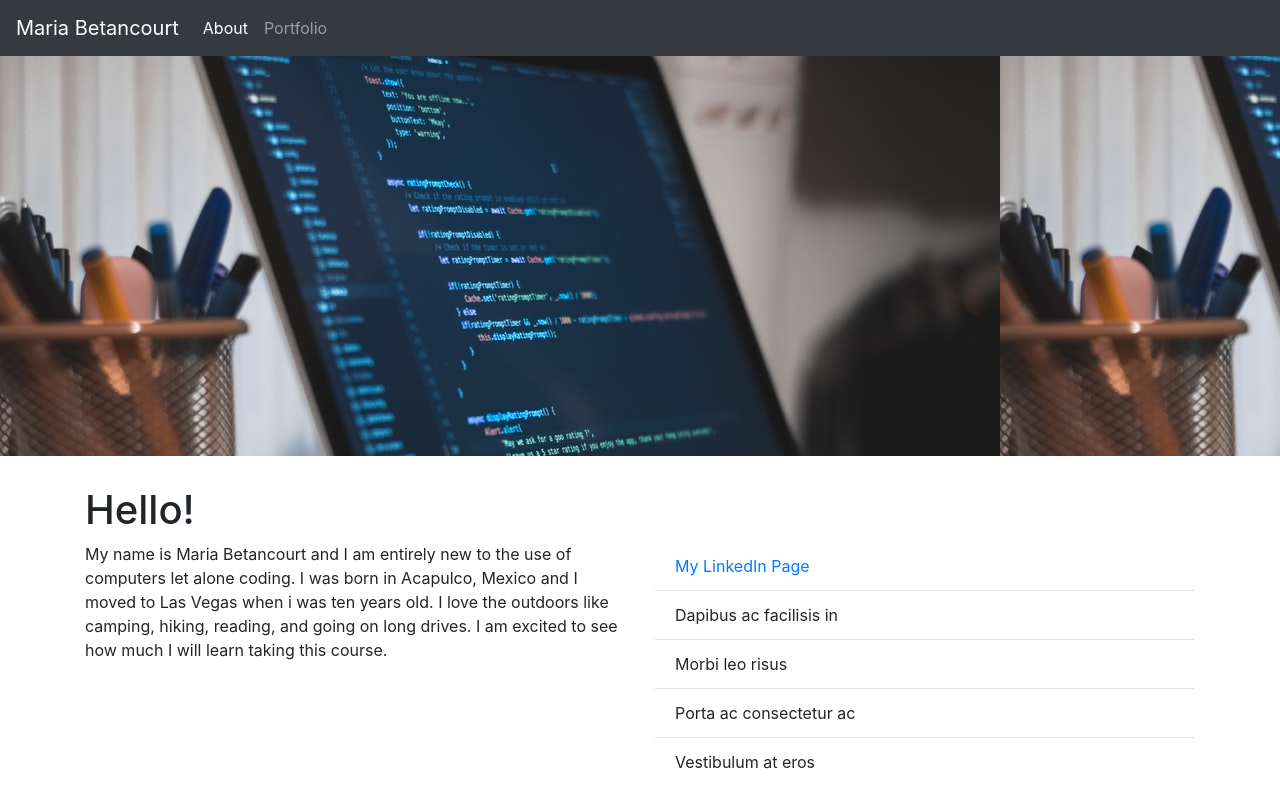
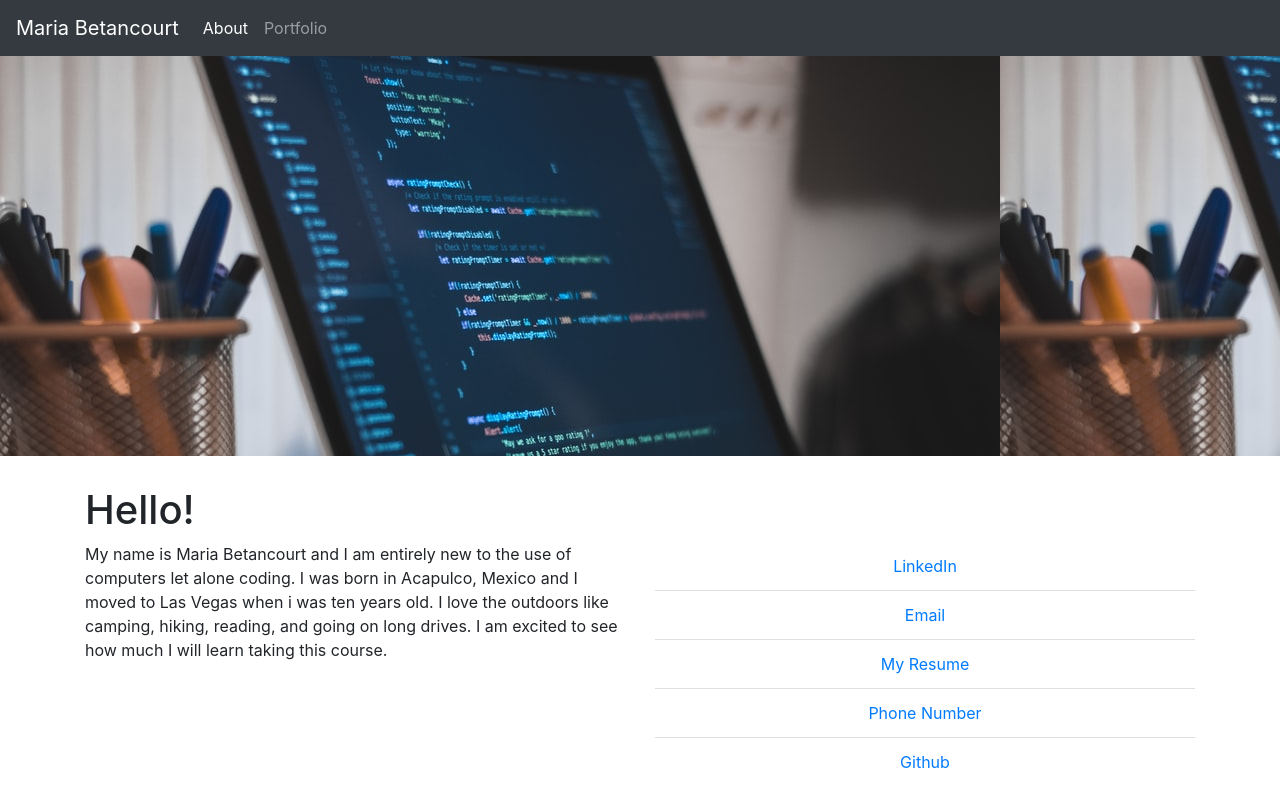
Before and after one commit to MaiaBetancourt/_portfolio, a React (Create React App) app in the folder my-portfolio/: page / in a window 1280 px wide. Built offline with nearby package versions, Linux system fonts and the light colour scheme.

Commit message:
added the working github

```diff
--- a/my-portfolio/src/components/ContactLinks.js
+++ b/my-portfolio/src/components/ContactLinks.js
@@ -2,12 +2,12 @@ import React from "react";
 
 export default function ContactLinks() {
   return (
-    <ul className="list-group list-group-flush">
-      <li className="list-group-item"> <a href="">My LinkedIn Page</a> </li>
-      <li className="list-group-item">Dapibus ac facilisis in</li>
-      <li className="list-group-item">Morbi leo risus</li>
-      <li className="list-group-item">Porta ac consectetur ac</li>
-      <li className="list-group-item">Vestibulum at eros</li>
+    <ul className="list-group list-group-flush text-center">
+      <li className="list-group-item"> <a href="">LinkedIn</a> </li>
+      <li className="list-group-item"> <a href="mailto:maria.betancourt15@yahoo.com">Email</a> </li>
+      <li className="list-group-item"> <a href="">My Resume</a> </li>
+      <li className="list-group-item"> <a href="">Phone Number</a></li>
+      <li className="list-group-item"> <a href="https://github.com/MaiaBetancourt">Github</a></li>
     </ul>
   );
 }
--- a/my-portfolio/src/pages/About.js
+++ b/my-portfolio/src/pages/About.js
@@ -28,7 +28,7 @@ function About() {
             </p>
           </div>
           <div className="col col-md-6">
-            <ContactLinks  />
+            <ContactLinks />
           </div>
         </div>
       </div>
```
